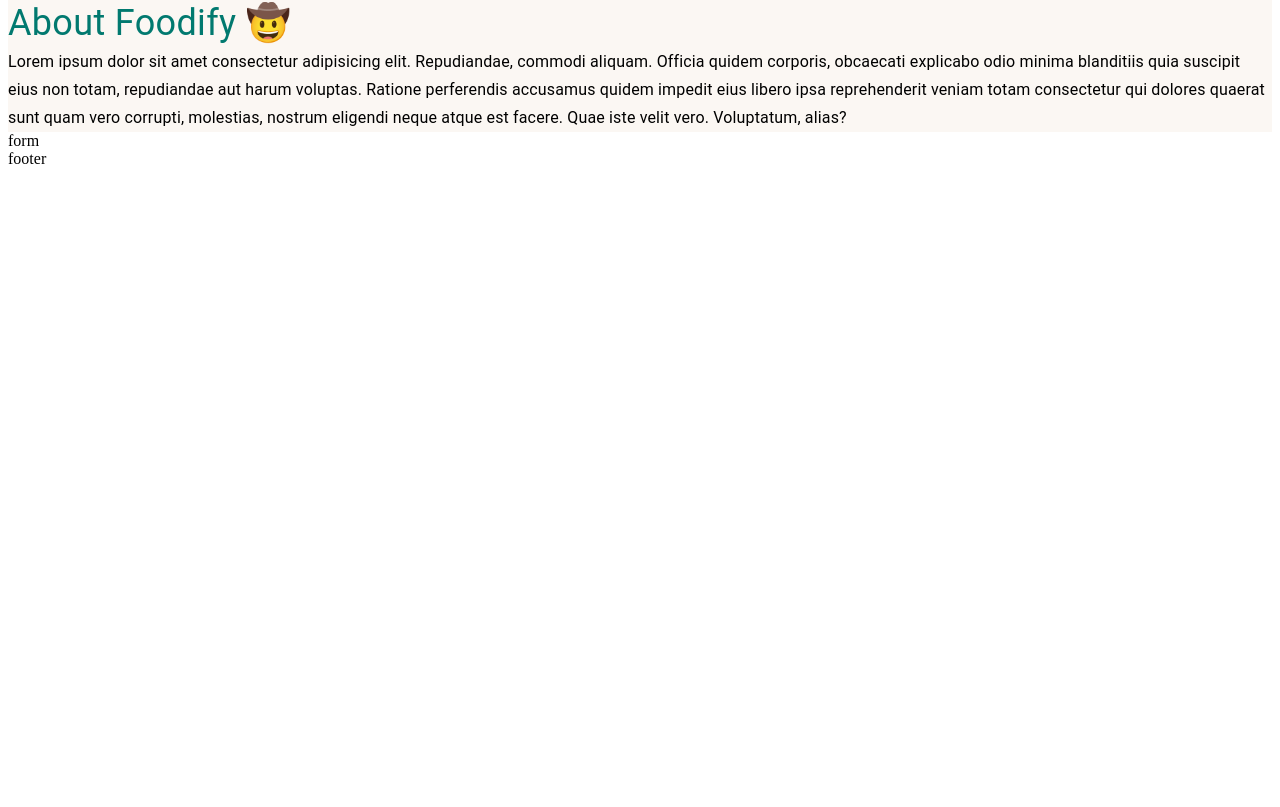
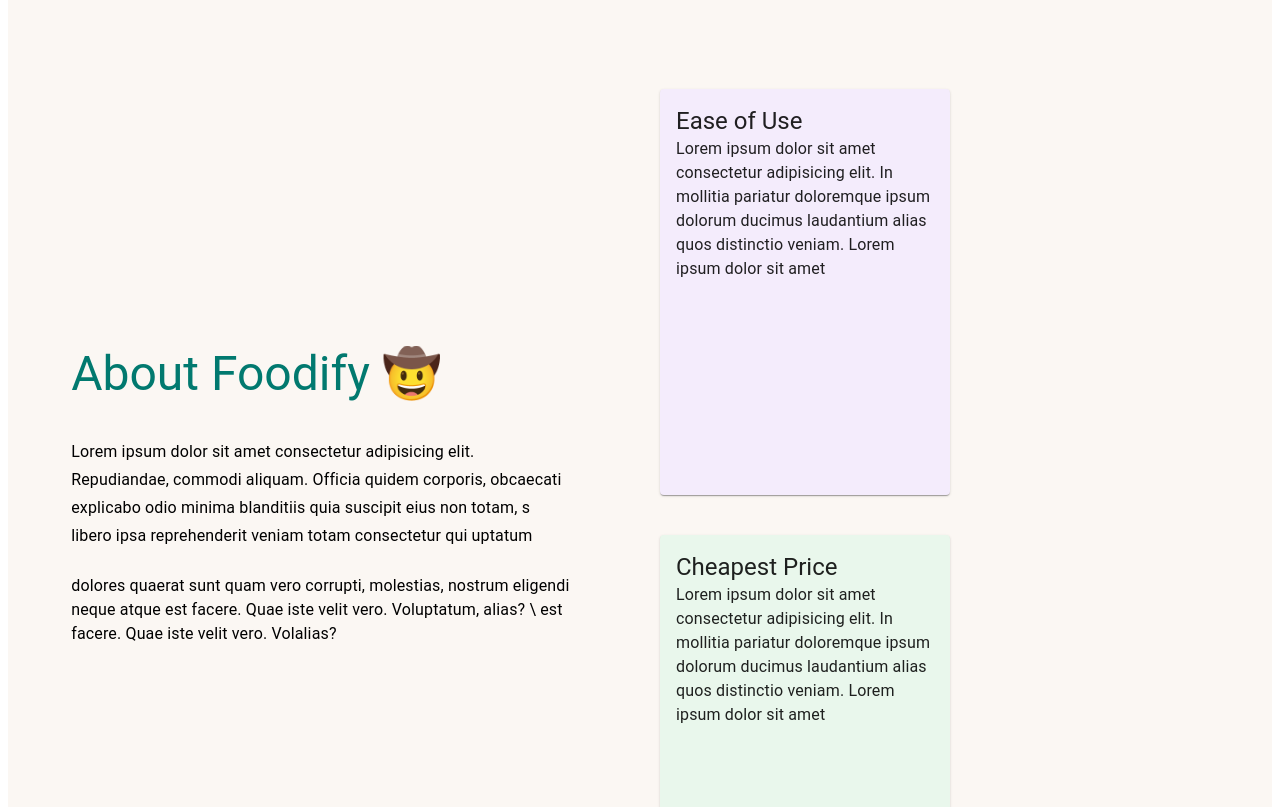
Before and after one commit to Flywox-Studio/Foodify, a React (Vite) app: page / in a window 1280 px wide. Shown: the part 973-1780 px from the top of the page. Before the commit the page ends 1149 px from the top, so only its background shows below. Built offline with nearby package versions, Linux system fonts and the light colour scheme.

Commit message:
About page

```diff
--- a/src/components/About.jsx
+++ b/src/components/About.jsx
@@ -1,26 +1,73 @@
-import { Box, Stack, Typography } from '@mui/material'
+import {
+  Box,
+  Card,
+  CardContent,
+  CardMedia,
+  Stack,
+  Typography,
+} from '@mui/material'
 import './about.css'
 function About() {
   return (
     <Stack component="div" className="about">
-      <Box>
+      <div className="aboutContent">
+        <Box className="mainText">
           <Typography
-          sx={{ color: '#01796F', fontSize: '36px', lineHeight: '49px' }}
+            sx={{ color: '#01796F', lineHeight: '49px' }}
+            mb={5}
+            variant="h3"
           >
             About Foodify <span>&#129312;</span>
           </Typography>
-        <Typography variant="subtitle1">
-          Lorem ipsum dolor sit amet consectetur adipisicing elit. Repudiandae,
-          commodi aliquam. Officia quidem corporis, obcaecati explicabo odio
-          minima blanditiis quia suscipit eius non totam, repudiandae aut harum
-          voluptas. Ratione perferendis accusamus quidem impedit eius libero
-          ipsa reprehenderit veniam totam consectetur qui dolores quaerat sunt
-          quam vero corrupti, molestias, nostrum eligendi neque atque est
-          facere. Quae iste velit vero. Voluptatum, alias?
+          <Typography variant="subtitle1" mb={3}>
+            Lorem ipsum dolor sit amet consectetur adipisicing elit.
+            Repudiandae, commodi aliquam. Officia quidem corporis, obcaecati
+            explicabo odio minima blanditiis quia suscipit eius non totam, s
+            libero ipsa reprehenderit veniam totam consectetur qui uptatum
+          </Typography>
+          <Typography>
+            dolores quaerat sunt quam vero corrupti, molestias, nostrum eligendi
+            neque atque est facere. Quae iste velit vero. Voluptatum, alias? \
+            est facere. Quae iste velit vero. Volalias?
           </Typography>
         </Box>
 
-      <Box></Box>
+        <div className="card">
+          <Card className="cardItem">
+            <CardMedia></CardMedia>
+            <CardContent>
+              <Typography variant="h5">Ease of Use</Typography>
+              <Typography>
+                Lorem ipsum dolor sit amet consectetur adipisicing elit. In
+                mollitia pariatur doloremque ipsum dolorum ducimus laudantium
+                alias quos distinctio veniam. Lorem ipsum dolor sit amet
+              </Typography>
+            </CardContent>
+          </Card>
+          <Card className="cardItem">
+            <CardMedia></CardMedia>
+            <CardContent>
+              <Typography variant="h5">Cheapest Price</Typography>
+              <Typography>
+                Lorem ipsum dolor sit amet consectetur adipisicing elit. In
+                mollitia pariatur doloremque ipsum dolorum ducimus laudantium
+                alias quos distinctio veniam. Lorem ipsum dolor sit amet
+              </Typography>
+            </CardContent>
+          </Card>
+          <Card className="cardItem">
+            <CardMedia></CardMedia>
+            <CardContent>
+              <Typography variant="h5">Different Payment Plan</Typography>
+              <Typography>
+                Lorem ipsum dolor sit amet consectetur adipisicing elit. In
+                mollitia pariatur doloremque ipsum dolorum ducimus laudantium
+                alias quos distinctio veniam. Lorem ipsum dolor sit amet
+              </Typography>
+            </CardContent>
+          </Card>
+        </div>
+      </div>
     </Stack>
   )
 }
--- a/src/components/about.css
+++ b/src/components/about.css
@@ -1,3 +1,44 @@
 .about {
+  display: flex;
+  justify-content: center;
+  align-items: center;
   background-color: #fbf7f3;
 }
+
+.aboutContent {
+  display: flex;
+  height: 950px;
+  width: 90%;
+  /* align-items: center; */
+  justify-content: center;
+  /* background-color: red; */
+}
+
+.mainText {
+  width: 50%;
+  height: 300px;
+  margin-top: 350px;
+}
+.card {
+  display: flex;
+  height: 300px;
+  margin: 70px;
+
+  flex-wrap: wrap;
+}
+
+.cardItem {
+  height: 406px;
+  width: 290px;
+  margin: 20px;
+}
+
+.cardItem:first-child {
+  background-color: #f4ecfc;
+}
+.cardItem:nth-child(even) {
+  background-color: #e9f7ec;
+}
+.cardItem:last-child {
+  background-color: #fbe5ee;
+}
```
Lines whose indentation alone changed are shown as unchanged.
